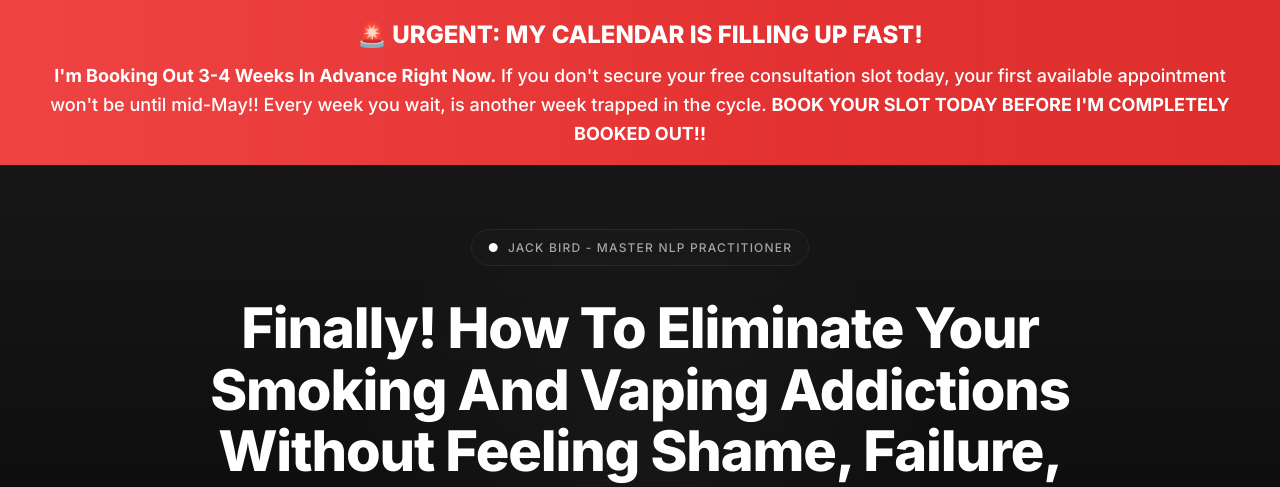
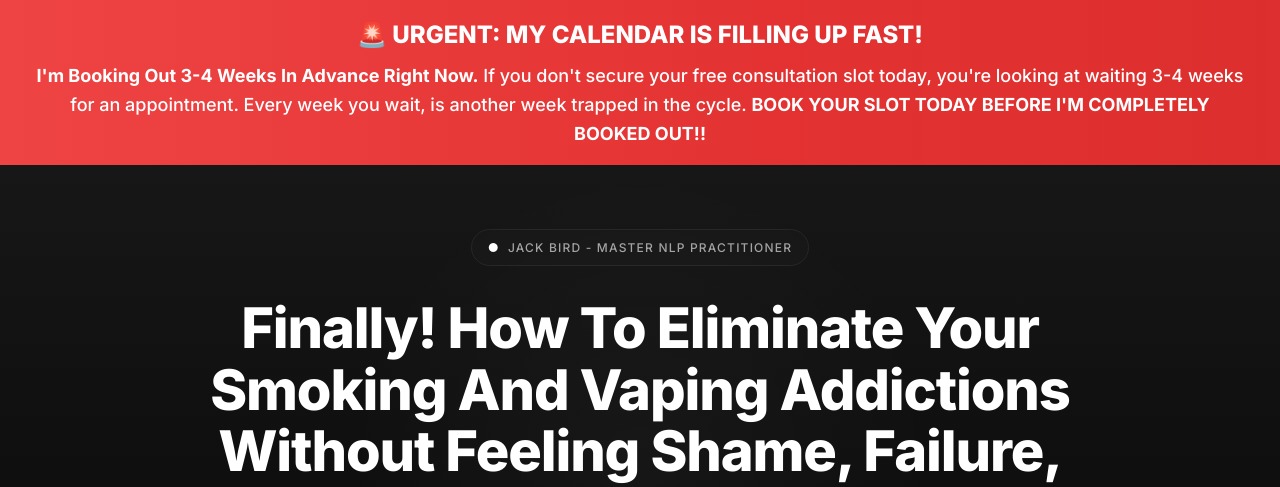
Before and after one commit to jackyb56/jack-landing-page, a plain HTML site: page index.html in a window 1280 px wide. Shown: the top 487 px of the page. Drawn offline with Linux system fonts and the light colour scheme.

Commit message:
Update banner to Option 1 evergreen version
Update index.html file by updating banner to option 1 evergreen version

```diff
--- a/index.html
+++ b/index.html
@@ -244,7 +244,7 @@
     <div class="urgency-banner">
         <div class="urgency-content">
             <h3>🚨 URGENT: MY CALENDAR IS FILLING UP FAST!</h3>
-            <p><strong>I'm Booking Out 3-4 Weeks In Advance Right Now.</strong> If you don't secure your free consultation slot today, your first available appointment won't be until mid-May!! Every week you wait, is another week trapped in the cycle. <strong>BOOK YOUR SLOT TODAY BEFORE I'M COMPLETELY BOOKED OUT!!</strong></p>
+            <p><strong>I'm Booking Out 3-4 Weeks In Advance Right Now.</strong> If you don't secure your free consultation slot today, you're looking at waiting 3-4 weeks for an appointment. Every week you wait, is another week trapped in the cycle. <strong>BOOK YOUR SLOT TODAY BEFORE I'M COMPLETELY BOOKED OUT!!</strong></p>
         </div>
     </div>
 
```
